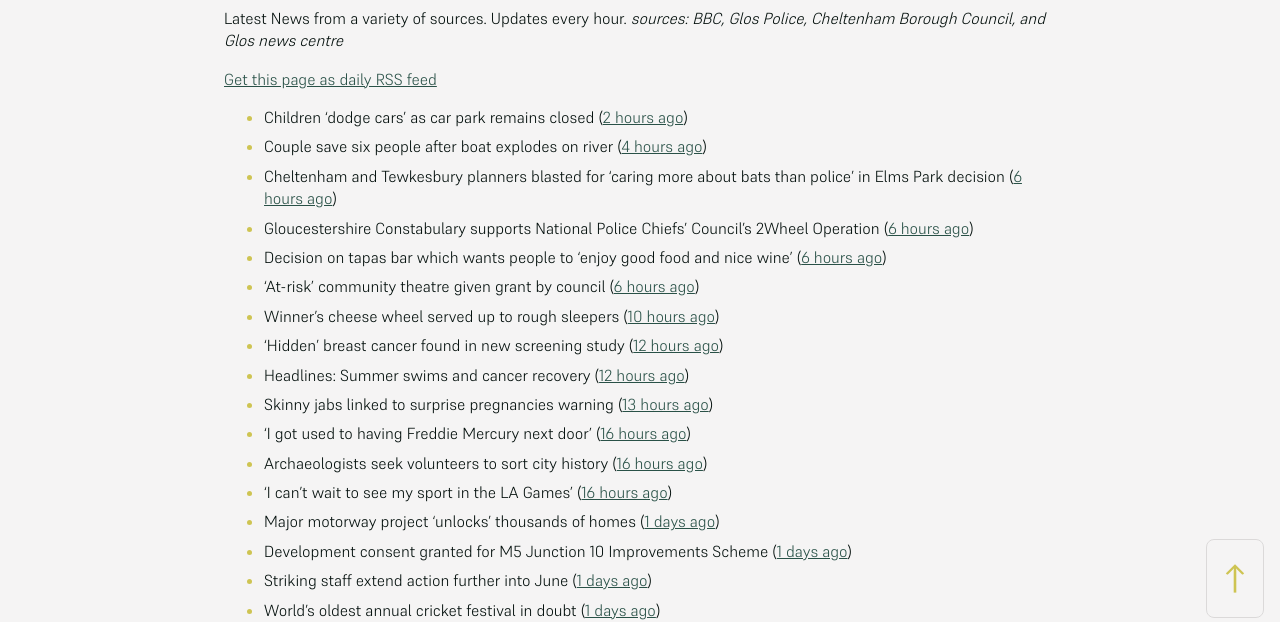
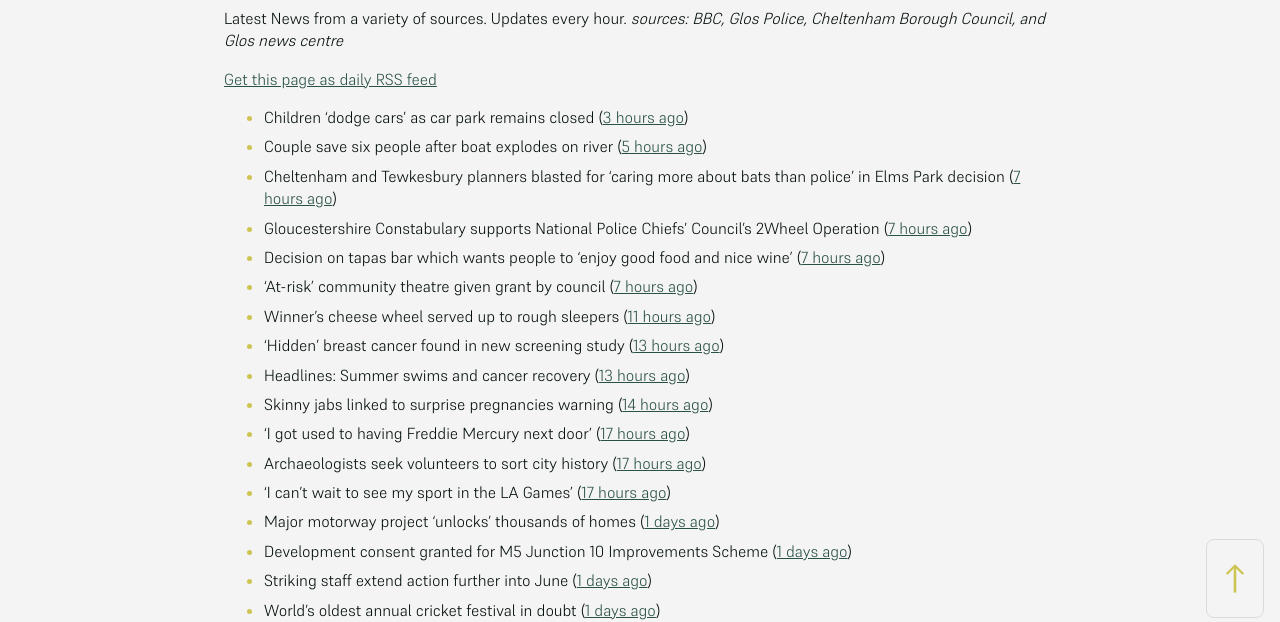
Before and after one commit to mat-0/cheltenham-open-data, a Jekyll site: the page built from _pages/news.md, in a window 1280 px wide. Shown: the part 266-888 px from the top of the page. Built offline with Jekyll 4.4.1, drawn with Linux system fonts in a browser that asks for light colours; some of the changed text lies outside the part shown.

Commit message:
Updated 2025-06-05 22:57:49

```diff
--- a/_pages/news.md
+++ b/_pages/news.md
@@ -12,19 +12,19 @@ _sources: BBC, Glos Police, Cheltenham Borough Council, and Glos news centre_
 [Get this page as daily RSS feed](/daily.rss)
 
 <!-- news_marker starts -->
-- Children 'dodge cars' as car park remains closed ([2 hours ago](https://www.bbc.com/news/articles/c15v3072q04o))
-- Couple save six people after boat explodes on river ([4 hours ago](https://www.bbc.com/news/articles/cq54p798dxlo))
-- Cheltenham and Tewkesbury planners blasted for ‘caring more about bats than police’ in Elms Park decision ([6 hours ago](https://gloucesternewscentre.co.uk/cheltenham-and-tewkesbury-planners-blasted-for-caring-more-about-bats-than-police-in-elms-park-decision/))
-- Gloucestershire Constabulary supports National Police Chiefs’ Council’s 2Wheel Operation ([6 hours ago](https://gloucesternewscentre.co.uk/gloucestershire-constabulary-supports-national-police-chiefs-councils-2wheel-operation/))
-- Decision on tapas bar which wants people to ‘enjoy good food and nice wine’ ([6 hours ago](https://gloucesternewscentre.co.uk/decision-on-tapas-bar-which-wants-people-to-enjoy-good-food-and-nice-wine/))
-- 'At-risk' community theatre given grant by council ([6 hours ago](https://www.bbc.com/news/articles/c2kq2d2e71zo))
-- Winner's cheese wheel served up to rough sleepers ([10 hours ago](https://www.bbc.com/news/articles/cvg9z4l01ygo))
-- 'Hidden' breast cancer found in new screening study ([12 hours ago](https://www.bbc.com/news/articles/cd90g95q8v0o))
-- Headlines: Summer swims and cancer recovery ([12 hours ago](https://www.bbc.com/news/articles/ckgxpzv9r41o))
-- Skinny jabs linked to surprise pregnancies warning ([13 hours ago](https://www.bbc.co.uk/sounds/play/p0lgh4cd))
-- 'I got used to having Freddie Mercury next door' ([16 hours ago](https://www.bbc.com/news/articles/cp8ydj0kplyo))
-- Archaeologists seek volunteers to sort city history ([16 hours ago](https://www.bbc.com/news/articles/cgj8z5vj2n4o))
-- 'I can't wait to see my sport in the LA Games' ([16 hours ago](https://www.bbc.com/news/articles/cjdz8yyl92ro))
+- Children 'dodge cars' as car park remains closed ([3 hours ago](https://www.bbc.com/news/articles/c15v3072q04o))
+- Couple save six people after boat explodes on river ([5 hours ago](https://www.bbc.com/news/articles/cq54p798dxlo))
+- Cheltenham and Tewkesbury planners blasted for ‘caring more about bats than police’ in Elms Park decision ([7 hours ago](https://gloucesternewscentre.co.uk/cheltenham-and-tewkesbury-planners-blasted-for-caring-more-about-bats-than-police-in-elms-park-decision/))
+- Gloucestershire Constabulary supports National Police Chiefs’ Council’s 2Wheel Operation ([7 hours ago](https://gloucesternewscentre.co.uk/gloucestershire-constabulary-supports-national-police-chiefs-councils-2wheel-operation/))
+- Decision on tapas bar which wants people to ‘enjoy good food and nice wine’ ([7 hours ago](https://gloucesternewscentre.co.uk/decision-on-tapas-bar-which-wants-people-to-enjoy-good-food-and-nice-wine/))
+- 'At-risk' community theatre given grant by council ([7 hours ago](https://www.bbc.com/news/articles/c2kq2d2e71zo))
+- Winner's cheese wheel served up to rough sleepers ([11 hours ago](https://www.bbc.com/news/articles/cvg9z4l01ygo))
+- 'Hidden' breast cancer found in new screening study ([13 hours ago](https://www.bbc.com/news/articles/cd90g95q8v0o))
+- Headlines: Summer swims and cancer recovery ([13 hours ago](https://www.bbc.com/news/articles/ckgxpzv9r41o))
+- Skinny jabs linked to surprise pregnancies warning ([14 hours ago](https://www.bbc.co.uk/sounds/play/p0lgh4cd))
+- 'I got used to having Freddie Mercury next door' ([17 hours ago](https://www.bbc.com/news/articles/cp8ydj0kplyo))
+- Archaeologists seek volunteers to sort city history ([17 hours ago](https://www.bbc.com/news/articles/cgj8z5vj2n4o))
+- 'I can't wait to see my sport in the LA Games' ([17 hours ago](https://www.bbc.com/news/articles/cjdz8yyl92ro))
 - Major motorway project 'unlocks' thousands of homes ([1 days ago](https://www.bbc.com/news/articles/cvgnz6eyr22o))
 - Development consent granted for M5 Junction 10 Improvements Scheme ([1 days ago](https://gloucesternewscentre.co.uk/development-consent-granted-for-m5-junction-10-improvements-scheme/))
 - Striking staff extend action further into June ([1 days ago](https://www.bbc.com/news/articles/cz9y0dnl0k3o))
@@ -40,8 +40,8 @@ _sources: BBC, Glos Police, Cheltenham Borough Council, and Glos news centre_
 - ‘Ironic’ 131 Promenade precedent being used for Pittville Pump Room cafe plans ([3 days ago](https://gloucesternewscentre.co.uk/ironic-131-promenade-precedent-being-used-for-pittville-pump-room-cafe-plans/))
 - Airport chief rejects claims ‘flight schools are being pushed away and business is being run down for housing’ ([3 days ago](https://gloucesternewscentre.co.uk/airport-chief-rejects-claims-flight-schools-are-being-pushed-away-and-business-is-being-run-down-for-housing/))
 - Major development near Cheltenham ‘will provide 4000 much-needed homes’ ([4 days ago](https://gloucesternewscentre.co.uk/major-development-near-cheltenham-will-provide-4000-much-needed-homes/))
-- GALLERY: Saturday at Wychwood Festival 2025 ([4 days ago](https://gloucesternewscentre.co.uk/gallery-saturday-at-wychwood-festival-2025/))
-- GALLERY: Friday at Wychwood Festival 2025 ([5 days ago](https://gloucesternewscentre.co.uk/gallery-friday-at-wychwood-festival-2025/))
+- GALLERY: Saturday at Wychwood Festival 2025 ([5 days ago](https://gloucesternewscentre.co.uk/gallery-saturday-at-wychwood-festival-2025/))
+- GALLERY: Friday at Wychwood Festival 2025 ([6 days ago](https://gloucesternewscentre.co.uk/gallery-friday-at-wychwood-festival-2025/))
 - A joint statement about Elms Park ([7 days ago](https://www.cheltenham.gov.uk/news/article/3015/a_joint_statement_about_elms_park))
 - Huge M5 ‘dormitory town’ for almost 9000 people near Cheltenham gets the green light ([7 days ago](https://gloucesternewscentre.co.uk/huge-m5-dormitory-town-for-almost-9000-people-near-cheltenham-gets-the-green-light/))
 - Elms Park development clears first hurdle ([7 days ago](https://gloucesternewscentre.co.uk/elms-park-development-clears-first-hurdle/))
```
Also changed, not shown: _data/flood.json (+4 -4 lines), index.md (+5 -5 lines).
